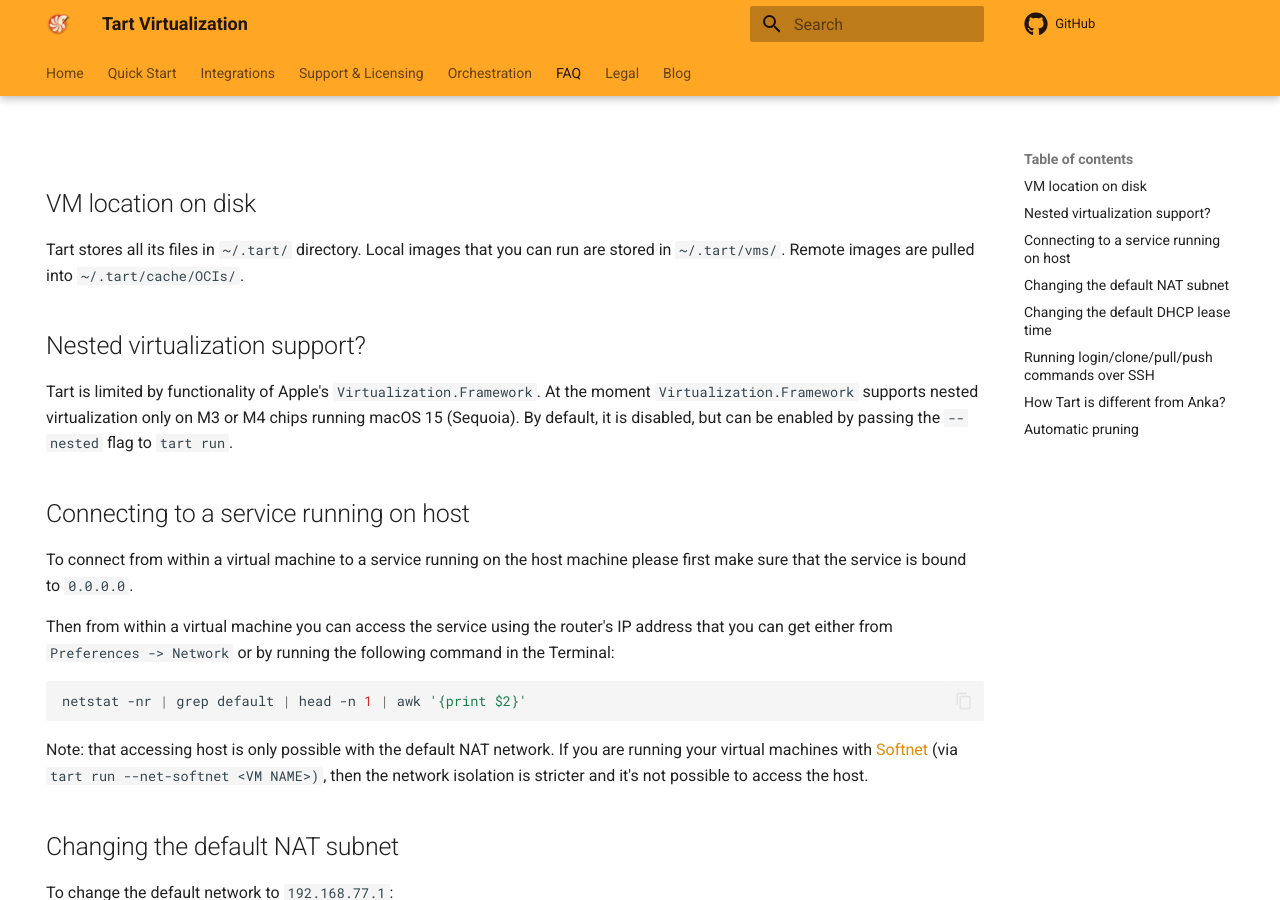
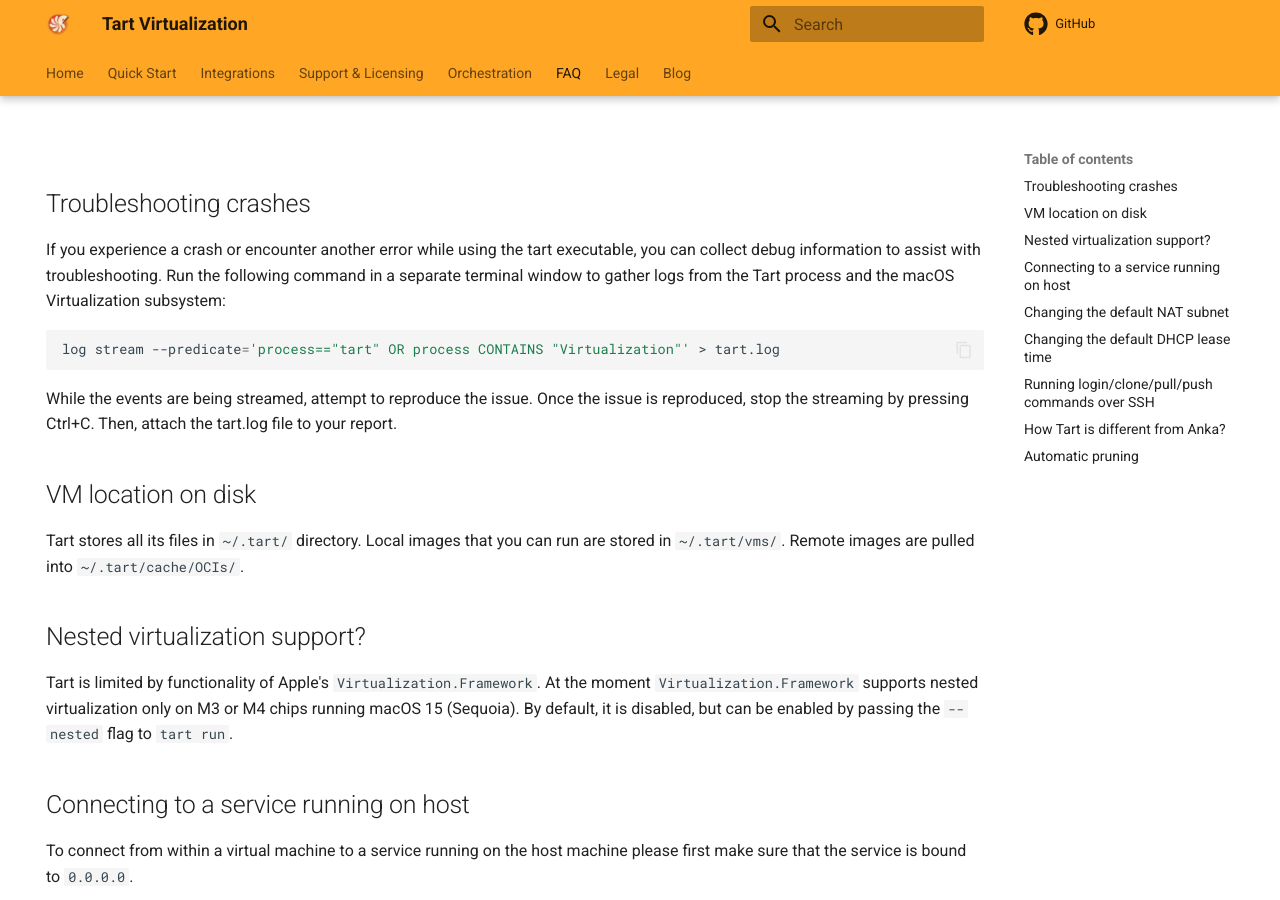
Before and after one commit to cirruslabs/tart, an MkDocs documentation site: the page built from docs/faq.md, in a window 1280 px wide and 900 px high. Built offline with MkDocs 1.6.1 and Material for MkDocs 9.7.7, drawn with Linux system fonts in a browser that asks for light colours; plug-ins that fetch from the network failed and are left out; comment, search, counter and statistics services are not loaded.

Commit message:
FAQ to help with troubleshooting
Easy command instead of opening `Console.app` and doing it manually.

````diff
--- a/docs/faq.md
+++ b/docs/faq.md
@@ -4,6 +4,16 @@
 title: Frequently Asked Questions
 description: Advanced configuration and troubleshooting tips for advanced configurations.
 ---
+
+## Troubleshooting crashes
+
+If you experience a crash or encounter another error while using the tart executable, you can collect debug information to assist with troubleshooting. Run the following command in a separate terminal window to gather logs from the Tart process and the macOS Virtualization subsystem:
+
+```shell
+log stream --predicate='process=="tart" OR process CONTAINS "Virtualization"' > tart.log
+```
+
+While the events are being streamed, attempt to reproduce the issue. Once the issue is reproduced, stop the streaming by pressing Ctrl+C. Then, attach the tart.log file to your report.
 
 ## VM location on disk
 
````
